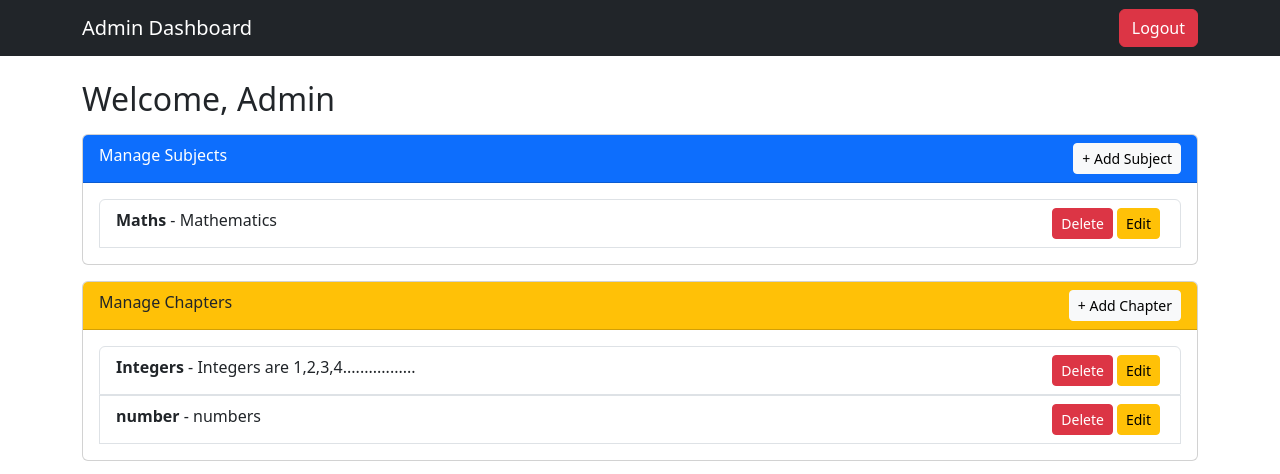
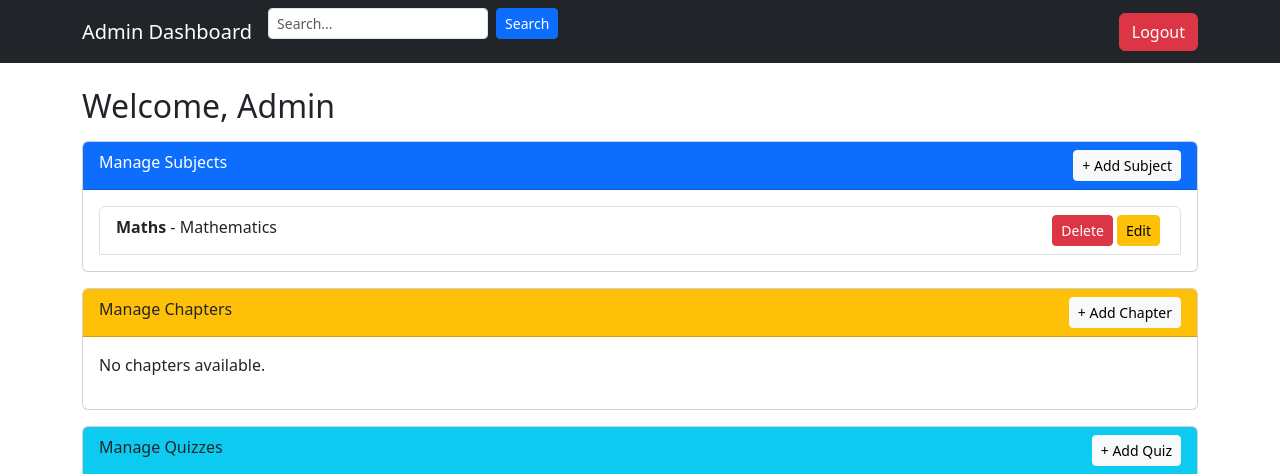
Before and after one commit to ASTITVAAG2005/quiz-master-v1, a Flask app: page /admin_dashboard in a window 1280 px wide. Shown: the top 474 px of the page. Run offline with Flask 3, Linux system fonts and the light colour scheme; a user stored in the database is signed in.

Commit message:
Added search functionality for Admin and Users

```diff
--- a/app.py
+++ b/app.py
@@ -193,18 +193,27 @@ def logout():
 # -------------------------------- Admin and user Dashboard  -------------------------------- #
 
 
-@app.route('/admin_dashboard')
+@app.route('/admin_dashboard', methods=['GET'])
 def admin_dashboard():
     if 'user_id' not in session or session['role'] != 'admin':
-        flash("Unauthorized Access!", "danger")
+        flash("Unauthorized access!", "danger")
         return redirect(url_for("home"))
 
-    users = User.query.all()
-    subjects = Subject.query.all()
-    quizzes = Quiz.query.all()
-    chapters = Chapter.query.all()
+    query = request.args.get('query', '').strip()  # Get search query
+    users, subjects, quizzes, questions = [], [], [], []  # Initialize empty lists
 
-    return render_template("admin_dashboard.html", users=users, subjects=subjects, quizzes=quizzes, chapters=chapters)
+    if query:  # If there's a search query, filter results
+        users = User.query.filter(User.Username.ilike(f"%{query}%")).all()
+        subjects = Subject.query.filter(Subject.Subjectname.ilike(f"%{query}%")).all()
+        quizzes = Quiz.query.filter(Quiz.QuizID.ilike(f"%{query}%")).all()
+        questions = Questions.query.filter(Questions.Question_statement.ilike(f"%{query}%")).all()
+    else:  # If no search, fetch all data
+        users = User.query.all()
+        subjects = Subject.query.all()
+        quizzes = Quiz.query.all()
+        questions = Questions.query.all()
+
+    return render_template("admin_dashboard.html", users=users, subjects=subjects, quizzes=quizzes, questions=questions)
 
 @app.route('/user_dashboard')
 def user_dashboard():
@@ -657,7 +666,6 @@ def submit_quiz(quiz_id):
     response.set_cookie(f'quiz_timer_{quiz_id}', '', expires=0)  # ✅ Clears the timer
     return response
 
-
     return redirect(url_for('user_dashboard'))
 
 
--- a/templates/admin_dashboard.html
+++ b/templates/admin_dashboard.html
@@ -21,6 +21,13 @@
             <button class="navbar-toggler" type="button" data-bs-toggle="collapse" data-bs-target="#navbarNav">
                 <span class="navbar-toggler-icon"></span>
             </button>
+            <!-- Admin Search Bar (Small) -->
+            <form method="GET" action="{{ url_for('admin_dashboard') }}" class="d-flex mb-3">
+                <input type="text" name="query" class="form-control form-control-sm me-2" placeholder="Search..." value="{{ request.args.get('query', '') }}">
+                <button type="submit" class="btn btn-sm btn-primary">Search</button>
+            </form>
+
+
             <div class="collapse navbar-collapse justify-content-end" id="navbarNav">
                 <a href="{{ url_for('logout') }}" class="btn btn-danger">Logout</a>
             </div>
@@ -81,6 +88,61 @@
         {% endif %}
     </div>
 </div>
+
+
+<!-- Search Results Section (Visible Only When Searching) -->
+{% if query %}
+    <h4>Search Results for "{{ query }}"</h4>
+
+    <!-- Users -->
+    {% if user_results %}
+        <h5>Users</h5>
+        <ul class="list-group mb-3">
+            {% for user in user_results %}
+                <li class="list-group-item">
+                    <strong>{{ user.Username }}</strong> ({{ user.Email }})
+                </li>
+            {% endfor %}
+        </ul>
+    {% endif %}
+
+    <!-- Subjects -->
+    {% if subject_results %}
+        <h5>Subjects</h5>
+        <ul class="list-group mb-3">
+            {% for subject in subject_results %}
+                <li class="list-group-item">{{ subject.Subjectname }}</li>
+            {% endfor %}
+        </ul>
+    {% endif %}
+
+    <!-- Quizzes -->
+    {% if quiz_results %}
+        <h5>Quizzes</h5>
+        <ul class="list-group mb-3">
+            {% for quiz in quiz_results %}
+                <li class="list-group-item">
+                    Quiz ID: {{ quiz.QuizID }} - Chapter: {{ quiz.chapter.Chaptername }}
+                </li>
+            {% endfor %}
+        </ul>
+    {% endif %}
+
+    <!-- Questions -->
+    {% if question_results %}
+        <h5>Questions</h5>
+        <ul class="list-group mb-3">
+            {% for question in question_results %}
+                <li class="list-group-item">{{ question.Question_statement }}</li>
+            {% endfor %}
+        </ul>
+    {% endif %}
+
+    <!-- No Results -->
+    {% if not user_results and not subject_results and not quiz_results and not question_results %}
+        <p class="text-muted">No results found for "{{ query }}".</p>
+    {% endif %}
+{% endif %}
 
 
 
```
Also changed, not shown: mydatabase.sqlite3.
